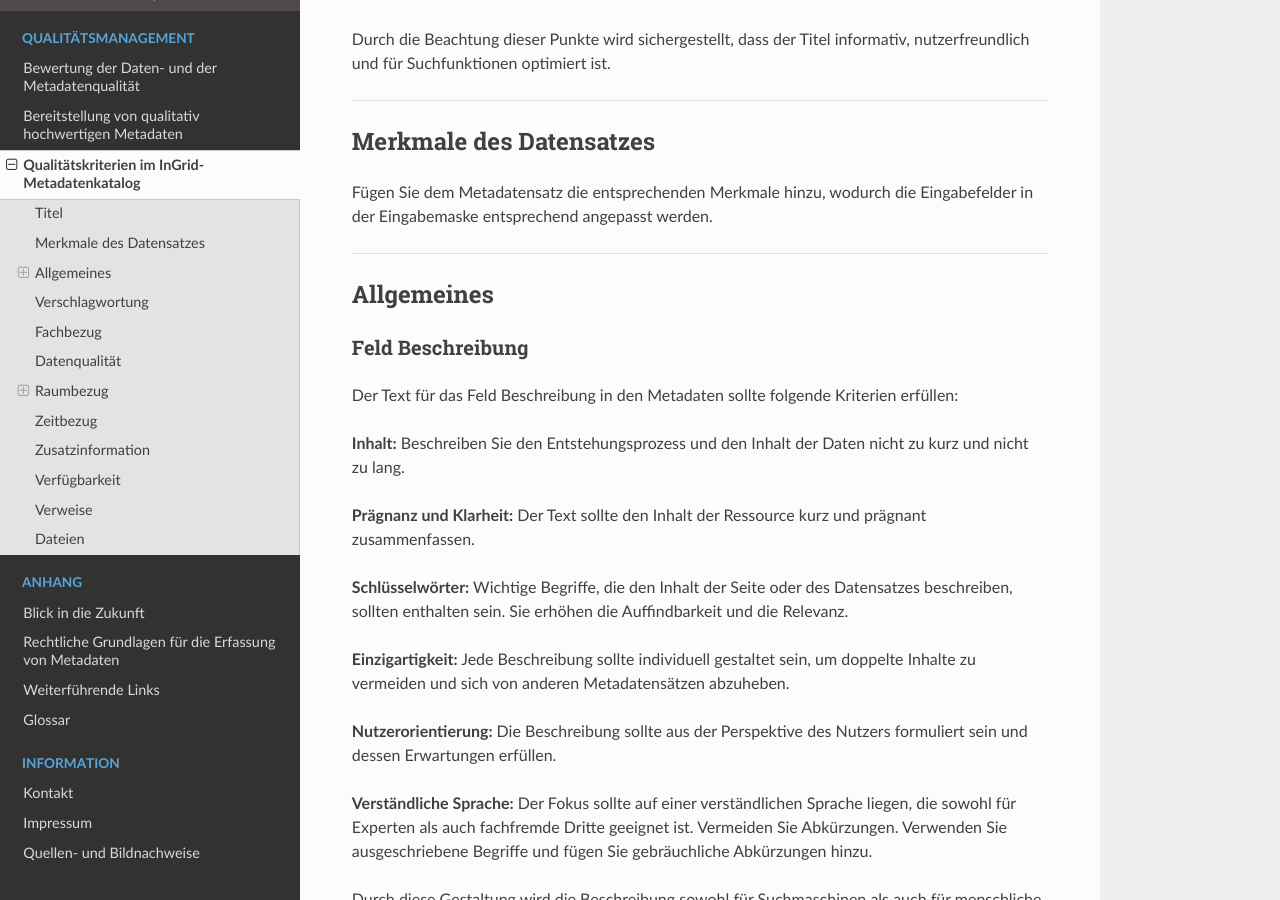
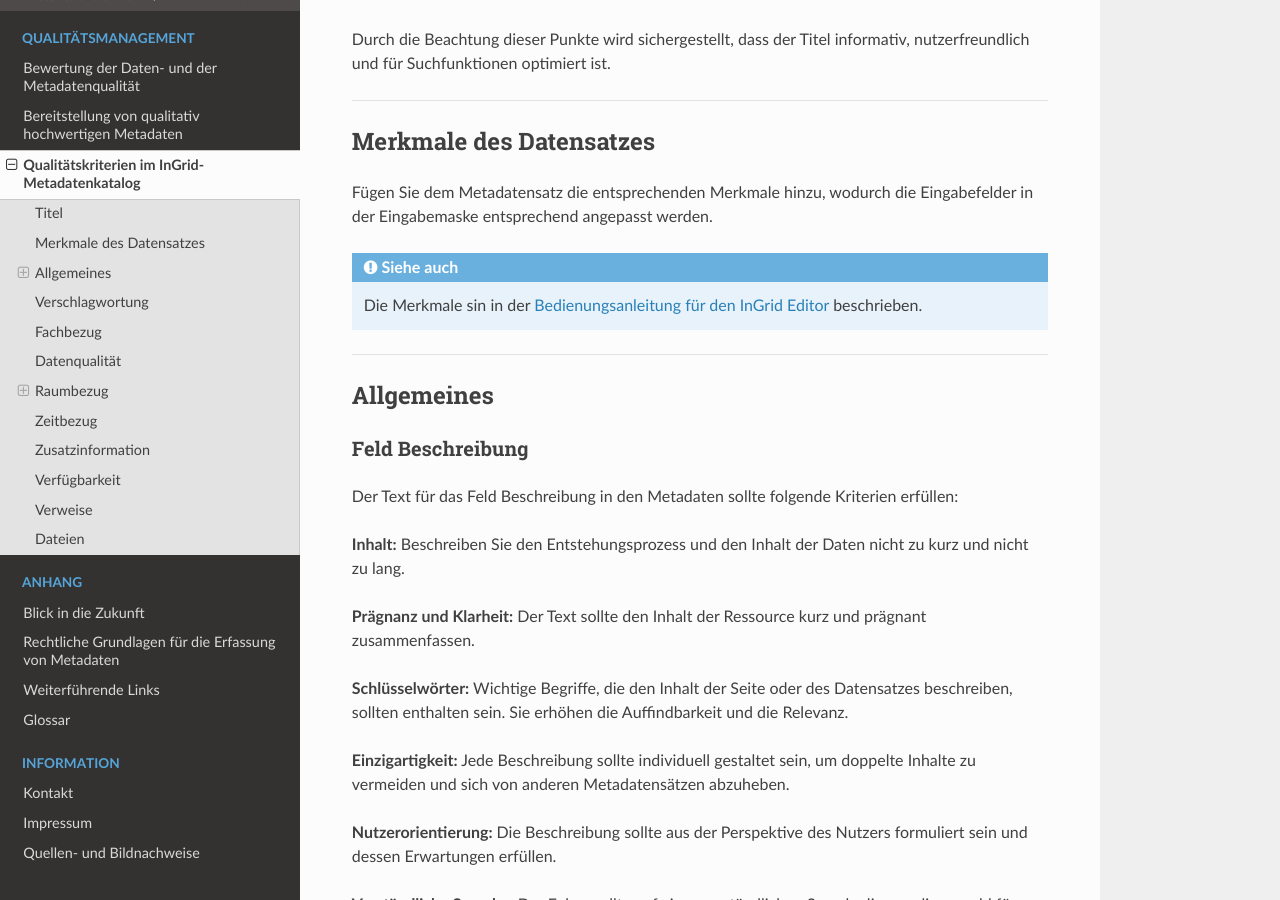
Before and after one commit to tomiwo/ingrid-mdk-st-high-quality-metadata, a Sphinx documentation site: the page built from docs/qualitaetsmanagement/metadatenschema-ige.rst, in a window 1280 px wide and 900 px high, scrolled down 813 px. Built offline with Sphinx 7.4.7 and the Read the Docs theme 3.1.0, drawn with Linux system fonts in a browser that asks for light colours; some of the changed text lies outside the part shown.

Commit message:
Update metadatenschema-ige.rst

```diff
--- a/docs/qualitaetsmanagement/metadatenschema-ige.rst
+++ b/docs/qualitaetsmanagement/metadatenschema-ige.rst
@@ -32,6 +32,9 @@
 ------------------------
 
 Fügen Sie dem Metadatensatz die entsprechenden Merkmale hinzu, wodurch die Eingabefelder in der Eingabemaske entsprechend angepasst werden.
+
+.. seealso:: Die Merkmale sin in der `Bedienungsanleitung für den InGrid Editor <https://metaver-bedienungsanleitung.readthedocs.io/de/latest/ingrid-editor/erfassung/datensatztypen/datensatztyp-dokument.html#abschnitt-merkmale>`_ beschrieben.
+
 
 
 ------------------------------------------------------------------------------------------------------
@@ -111,7 +114,7 @@
 2. **Geo-Thesaurus:** Ein Dienst des Bundesamtes für Kartographie und Geodäsie (BKG)
 3. **Raumbezug WKT:** Well-Known Text für die Darstellung von Polygonen (für Experten)
 
-Wie die Raumbezüge angegeben werden, ist in der `Bedienungsanleitung <https://metaver-bedienungsanleitung.readthedocs.io/de/latest/ingrid-editor/erfassung/erfassung-metadaten.html#abschnitt-raumbezug>`_ beschrieben.
+.. seealso:: Wie die Raumbezüge angegeben werden, ist in der `Bedienungsanleitung  für den InGrid Editor <https://metaver-bedienungsanleitung.readthedocs.io/de/latest/ingrid-editor/erfassung/erfassung-metadaten.html#abschnitt-raumbezug>`_ beschrieben.
 
 Bei der Auswahl des Raumbezugs kann durch Aktivieren des angezeigten Kontrollkästchens der Amtliche Regionalschlüssel (ARS) mit angezeigt werden.
 
```
